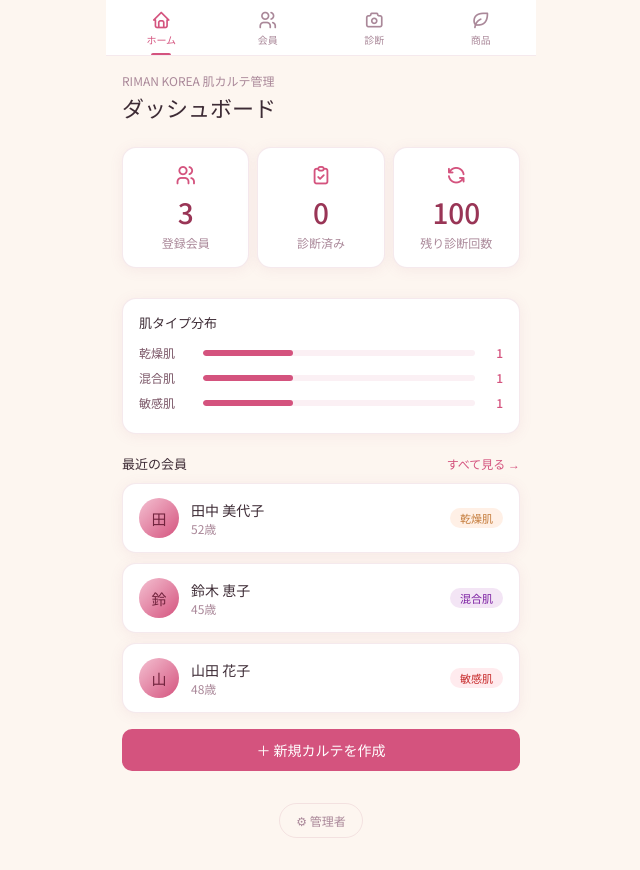
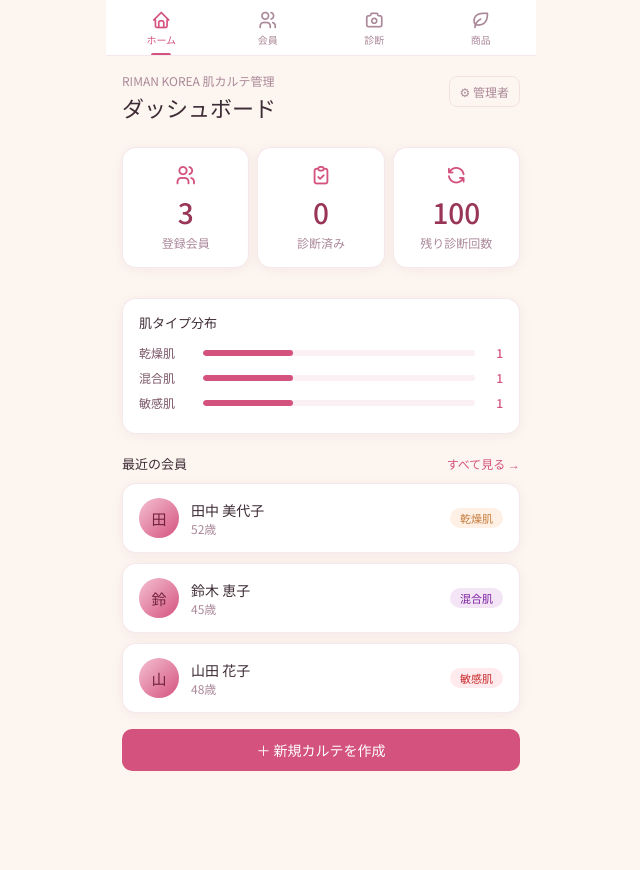
Before and after one commit to azabumin2/riman-karte, a plain HTML site: page index.html in a window 1280 px wide. Shown: the whole page, without its empty margins (319-959 px from the left). After the commit the page ends 800 px from the top, so only its background shows below. Drawn offline with Linux system fonts and the light colour scheme.

Commit message:
Update index.html

```diff
--- a/index.html
+++ b/index.html
@@ -287,10 +287,17 @@ function showSettings(){
 function renderHome(c){
   var sc=h("div","scr");
 
-  sc.appendChild(h("div","",{marginBottom:"24px"},[
-    h("p","",{fontSize:"12px",color:"var(--tm)"},["RIMAN KOREA 肌カルテ管理"]),
-    h("h1","serif",{fontSize:"22px",fontWeight:"500",marginTop:"2px"},["ダッシュボード"])
-  ]));
+  var titleRow=h("div","",{display:"flex",justifyContent:"space-between",alignItems:"flex-start",marginBottom:"24px"});
+  var titleInfo=h("div");
+  titleInfo.appendChild(h("p","",{fontSize:"12px",color:"var(--tm)"},["RIMAN KOREA 肌カルテ管理"]));
+  titleInfo.appendChild(h("h1","serif",{fontSize:"22px",fontWeight:"500",marginTop:"2px"},["ダッシュボード"]));
+  titleRow.appendChild(titleInfo);
+  var adminIconBtn=document.createElement("button");
+  adminIconBtn.style.cssText="background:none;border:1px solid var(--bd);border-radius:8px;color:var(--tm);font-size:12px;cursor:pointer;padding:6px 10px;margin-top:4px;display:flex;align-items:center;gap:4px;";
+  adminIconBtn.innerHTML="&#9881; 管理者";
+  adminIconBtn.addEventListener("click",function(){checkAdmin(function(){showSettings();});});
+  titleRow.appendChild(adminIconBtn);
+  sc.appendChild(titleRow);
 
   var sg=h("div","",{display:"grid",gridTemplateColumns:"1fr 1fr 1fr",gap:"8px",marginBottom:"20px"});
   var _rem=MAX_LIMIT-getCount();
@@ -359,15 +366,6 @@ function renderHome(c){
   sc.appendChild(h("div","",{marginTop:"16px"},[
     mkBtn("＋ 新規カルテを作成",function(){if(!checkLimit())return;S.diag=newDiag();S.view="diagnosis";S.tab="diagnosis";render();},"btn bp bw")
   ]));
-
-  /* 관리자 버튼 - 눈에 안 띄게 하단에 배치 */
-  var adminArea=h("div","",{textAlign:"center",marginTop:"32px",paddingBottom:"16px"});
-  var adminBtn=document.createElement("button");
-  adminBtn.style.cssText="background:none;border:none;color:var(--tm);font-size:12px;cursor:pointer;padding:8px 16px;border:1px solid var(--bd);border-radius:20px;";
-  adminBtn.textContent="⚙ 管理者";
-  adminBtn.addEventListener("click",function(){checkAdmin(function(){showSettings();});});
-  adminArea.appendChild(adminBtn);
-  sc.appendChild(adminArea);
 
   c.appendChild(sc);
 }
```
